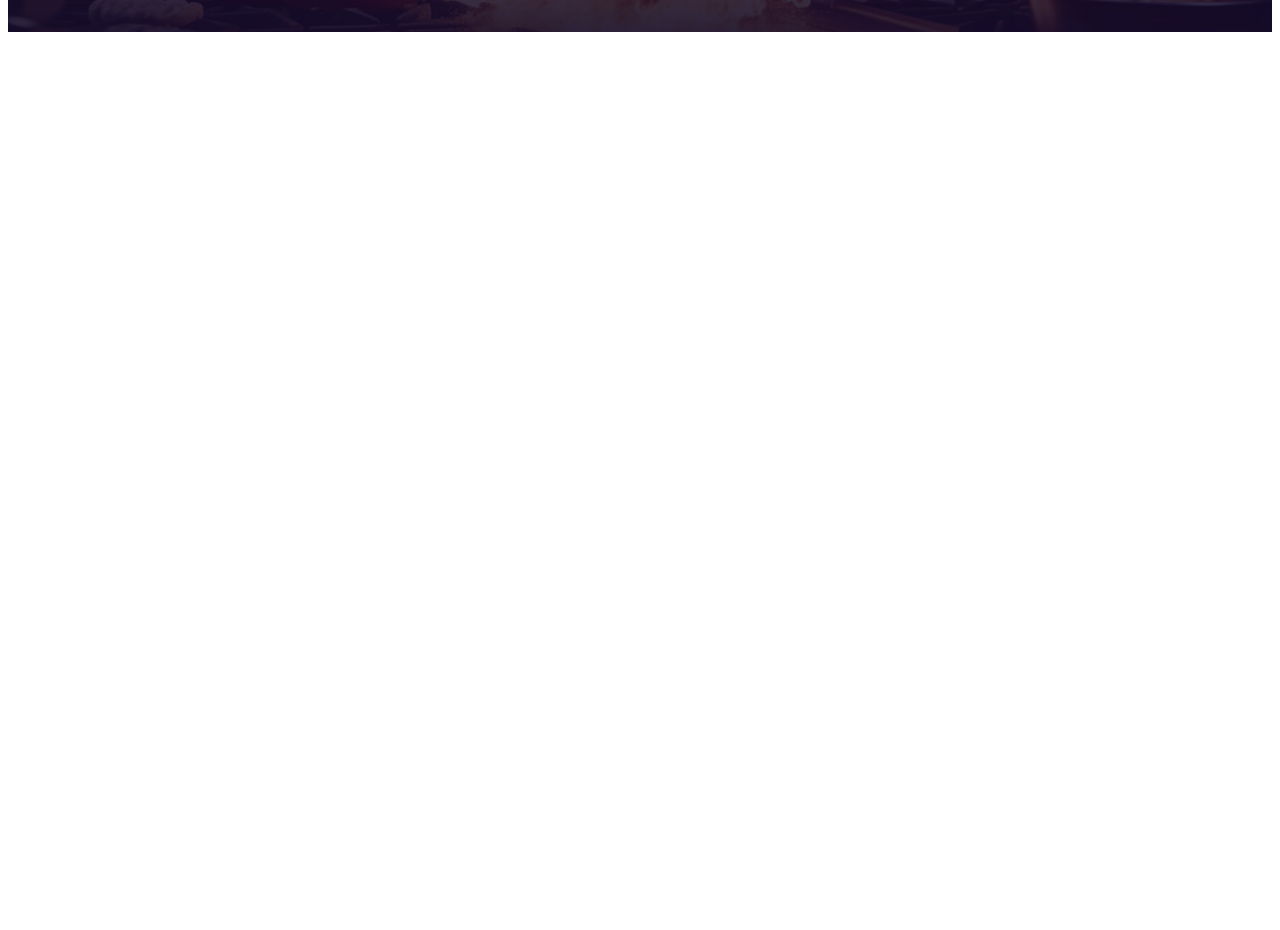
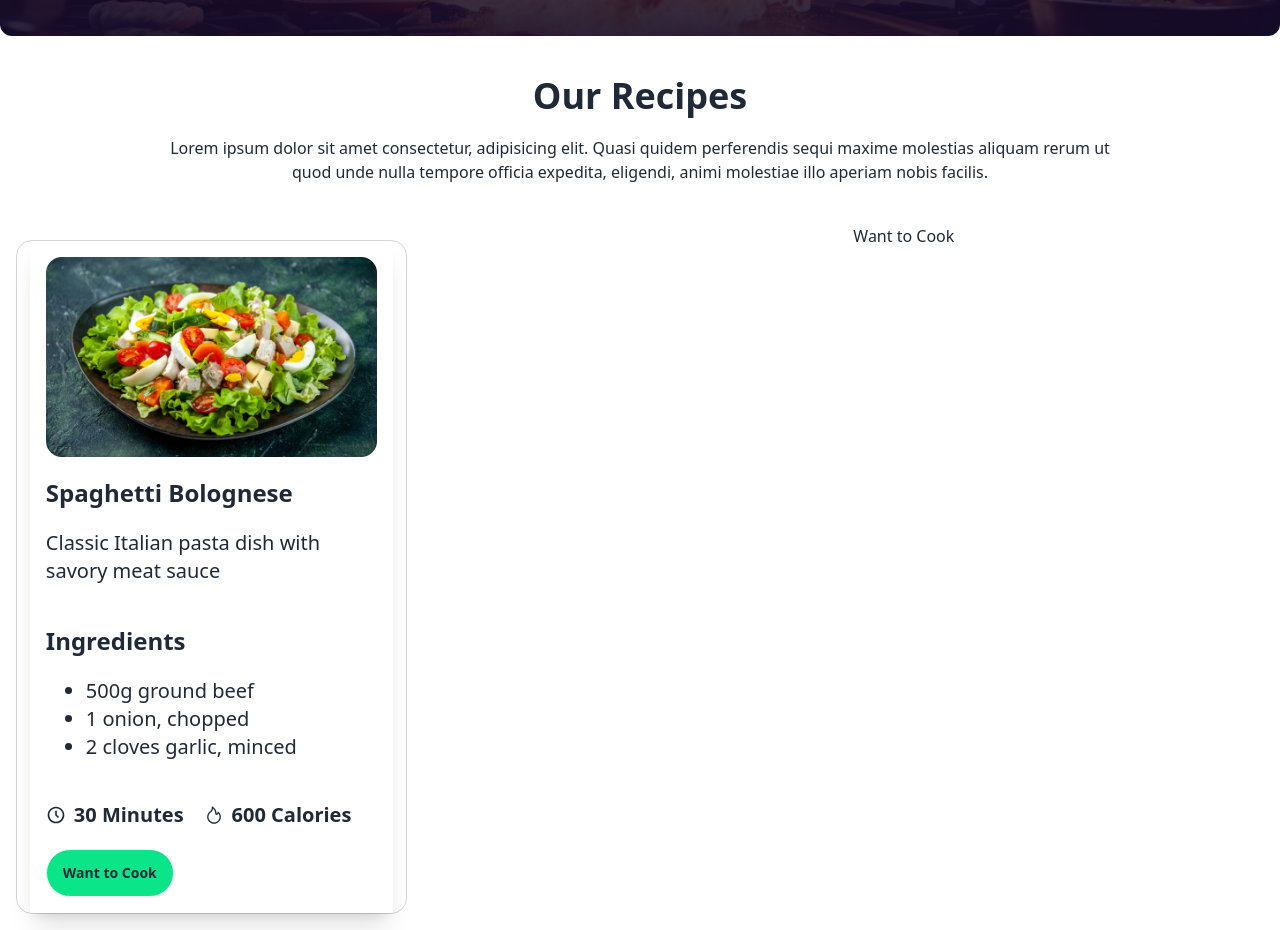
Before and after one commit to protap1100/Chefs-Table, a React (Vite) app: page / in a window 1280 px wide. Shown: the part 680-1610 px from the top of the page. Before the commit the page ends 838 px from the top, so only its background shows below. Built offline with nearby package versions, Linux system fonts and the light colour scheme.

Commit message:
Food card added

```diff
--- a/src/App.jsx
+++ b/src/App.jsx
@@ -1,5 +1,6 @@
-import Banner from "./Components/Banner"
-import Navbar from "./Components/Navbar"
+import OurRecipe from "./Components/Recipe_Components/OurRecipe"
+import Banner from "./Components/Static_Components/Banner"
+import Navbar from "./Components/Static_Components/Navbar"
 
 function App() {
 
@@ -7,6 +8,7 @@
         <div className="container mx-auto">
           <Navbar></Navbar>
           <Banner></Banner>
+          <OurRecipe></OurRecipe>
         </div>
       )
 }
--- /dev/null
+++ b/src/Components/Recipe_Components/FoodSection.jsx
@@ -0,0 +1,59 @@
+import FoodImage from "../../assets/Food-1.png"
+const FoodSection = () => {
+    return (
+        <div className="p-4 grid grid-cols-2 gap-10">
+            {/* Product 1  */}
+            <div className="text-xl border border-gray-300 rounded-2xl grid items-center justify-center">
+                <div className="p-4 shadow-xl">
+                        <img src={FoodImage} alt="" />
+                    <div className="mt-5">
+                        <h1 className="font-bold text-2xl">Spaghetti Bolognese</h1>
+                        <h1 className="mt-5 " >Classic Italian pasta dish with <br></br> savory meat sauce</h1>
+                    </div>
+                        <h1 className="mt-10 font-bold text-2xl ">Ingredients</h1>
+                        <ul className="list-disc mt-5 pl-10">
+                            <li>500g ground beef</li>
+                            <li>1 onion, chopped</li>
+                            <li>2 cloves garlic, minced</li>
+                        </ul>
+                    <div className="flex mt-10 gap-5">
+                        <div className="flex items-center gap-2">
+                            <div>
+                                <svg
+                                    viewBox="0 0 24 24"
+                                    fill="currentColor"
+                                    height="1em"
+                                    width="1em">
+                                    <path d="M12 2C6.486 2 2 6.486 2 12s4.486 10 10 10 10-4.486 10-10S17.514 2 12 2zm0 18c-4.411 0-8-3.589-8-8s3.589-8 8-8 8 3.589 8 8-3.589 8-8 8z" />
+                                    <path d="M13 7h-2v5.414l3.293 3.293 1.414-1.414L13 11.586z" />
+                                </svg>
+                            </div>
+                            <div className="font-bold">
+                                30 Minutes
+                            </div>
+                        </div>
+                        <div className="flex items-center gap-2">
+                                <div>
+                                <svg
+                                    viewBox="0 0 1024 1024"
+                                    fill="currentColor"
+                                    height="1em"
+                                    width="1em"
+                                    >
+                                    <path d="M834.1 469.2A347.49 347.49 0 00751.2 354l-29.1-26.7a8.09 8.09 0 00-13 3.3l-13 37.3c-8.1 23.4-23 47.3-44.1 70.8-1.4 1.5-3 1.9-4.1 2-1.1.1-2.8-.1-4.3-1.5-1.4-1.2-2.1-3-2-4.8 3.7-60.2-14.3-128.1-53.7-202C555.3 171 510 123.1 453.4 89.7l-41.3-24.3c-5.4-3.2-12.3 1-12 7.3l2.2 48c1.5 32.8-2.3 61.8-11.3 85.9-11 29.5-26.8 56.9-47 81.5a295.64 295.64 0 01-47.5 46.1 352.6 352.6 0 00-100.3 121.5A347.75 347.75 0 00160 610c0 47.2 9.3 92.9 27.7 136a349.4 349.4 0 0075.5 110.9c32.4 32 70 57.2 111.9 74.7C418.5 949.8 464.5 959 512 959s93.5-9.2 136.9-27.3A348.6 348.6 0 00760.8 857c32.4-32 57.8-69.4 75.5-110.9a344.2 344.2 0 0027.7-136c0-48.8-10-96.2-29.9-140.9zM713 808.5c-53.7 53.2-125 82.4-201 82.4s-147.3-29.2-201-82.4c-53.5-53.1-83-123.5-83-198.4 0-43.5 9.8-85.2 29.1-124 18.8-37.9 46.8-71.8 80.8-97.9a349.6 349.6 0 0058.6-56.8c25-30.5 44.6-64.5 58.2-101a240 240 0 0012.1-46.5c24.1 22.2 44.3 49 61.2 80.4 33.4 62.6 48.8 118.3 45.8 165.7a74.01 74.01 0 0024.4 59.8 73.36 73.36 0 0053.4 18.8c19.7-1 37.8-9.7 51-24.4 13.3-14.9 24.8-30.1 34.4-45.6 14 17.9 25.7 37.4 35 58.4 15.9 35.8 24 73.9 24 113.1 0 74.9-29.5 145.4-83 198.4z" />
+                                </svg>
+                                </div>
+                                <div className="font-bold">
+                                     600 Calories
+                                </div>
+                        </div>
+                    </div>
+                    <button className="mt-5 btn rounded-3xl bg-[#0BE58A]" >Want to Cook</button>
+
+                </div>
+            </div>
+        </div>
+    );
+};
+
+export default FoodSection;
--- /dev/null
+++ b/src/Components/Recipe_Components/OurRecipe.jsx
@@ -0,0 +1,28 @@
+import FoodSection from "./FoodSection";
+import WantToCook from "./WantToCook";
+
+const OurRecipe = () => {
+    return (
+       <div>
+         <div className="mt-10 text-center px-4 lg:px-40 grid gap-5">
+            <h1 className="text-4xl font-bold">Our Recipes </h1>
+            <h1>
+                Lorem ipsum dolor sit amet consectetur, adipisicing elit. Quasi quidem perferendis sequi maxime
+                 molestias aliquam rerum ut quod unde nulla tempore officia expedita, eligendi, animi molestiae illo aperiam nobis facilis.
+            </h1>
+        </div>
+
+        <div className=" mt-10 grid grid-cols-12">
+            <div className="col-span-8">
+               <FoodSection></FoodSection>
+            </div>
+            <div className="col-span-4" >
+                <WantToCook></WantToCook>
+            </div>
+        </div>
+       </div>
+
+    );
+};
+
+export default OurRecipe;
--- /dev/null
+++ b/src/Components/Recipe_Components/WantToCook.jsx
@@ -0,0 +1,9 @@
+const WantToCook = () => {
+    return (
+        <div>
+            <h1>Want to Cook</h1>
+        </div>
+    );
+};
+
+export default WantToCook;
--- a/src/Components/Banner.jsx
+++ b/src/Components/Static_Components/Banner.jsx
@@ -1,9 +1,9 @@
-import BannerImage from "../assets/Banner.png";
+import BannerImage from "../../assets/Banner.png";
 
 const Banner = () => {
   return (
     <div
-      className="bg-cover bg-center h-[400px]  md:h-[500px] lg:h-[600px]"
+      className="mt-10 bg-cover bg-center h-[400px]  md:h-[500px] lg:h-[600px] rounded-xl"
       style={{ backgroundImage: `url(${BannerImage})` }}
     >
       <div className="text-white flex flex-col justify-center items-center p-4 sm:p-10 md:p-20 lg:p-40">
--- a/src/Components/Navbar.jsx
+++ b/src/Components/Static_Components/Navbar.jsx
@@ -1,4 +1,4 @@
-import svg from '../assets/Vector-1.png'
+import svg from '../../assets/Vector-1.png'
 
 const Navbar = () => {
     return (
--- a/src/index.css
+++ b/src/index.css
@@ -1,4 +1,4 @@
-@import url('https://fonts.googleapis.com/css2?family=Lexend:wght@100..900&display=swap')
+@import url('https://fonts.googleapis.com/css2?family=Lexend:wght@100..900&display=swap');
 
 @tailwind base;
 @tailwind components;
```
